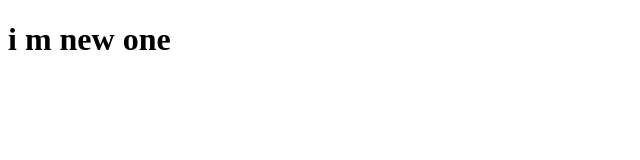
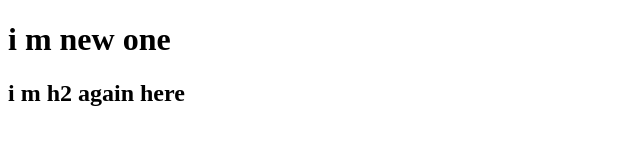
Before and after one commit to Lakhan9525/creativeProject12, a plain HTML site: page index.html in a window 1280 px wide. Shown: the whole page, without its empty margins (0-640 px from the left). Drawn offline with Linux system fonts and the light colour scheme.

```diff
--- a/index.html
+++ b/index.html
@@ -7,6 +7,7 @@
 </head>
 <body>
     <h1>i m new one</h1>
+    <h2>i m h2 again here</h2>
 
 </body>
 </html>
```
